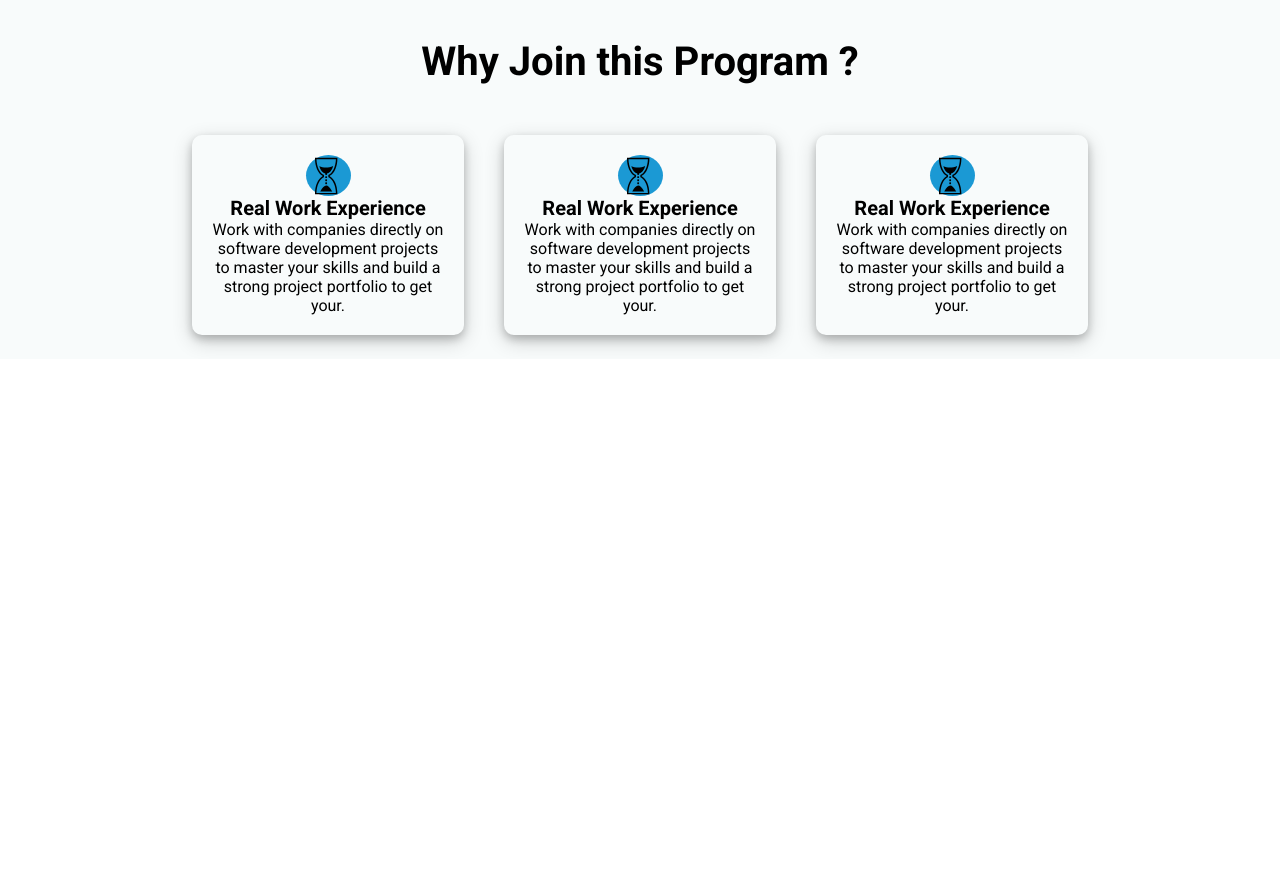
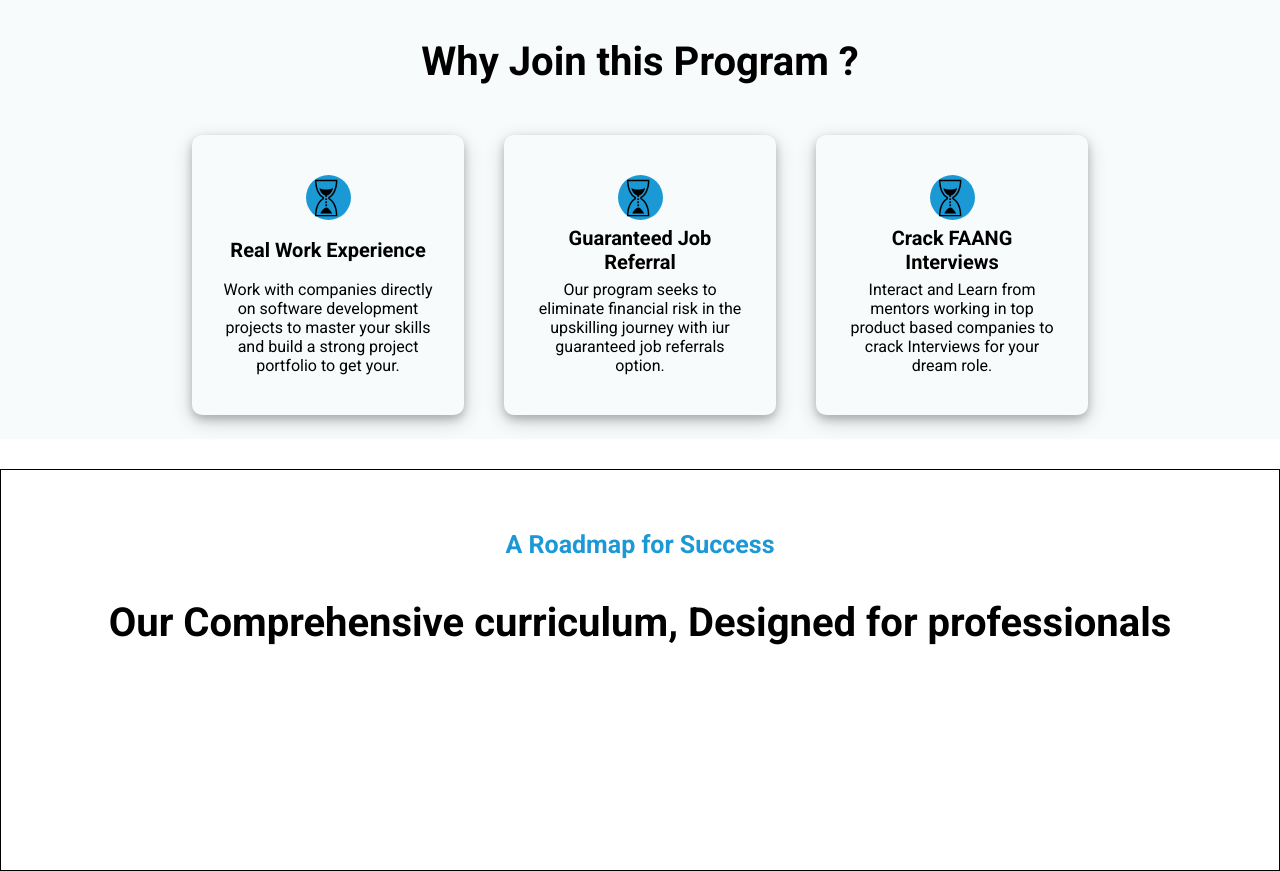
Before and after one commit to BhaskarPurohit/codekrafters, a React (Vite) app in the folder codekrafters/: page / in a window 1280 px wide. Shown: the part 900-1771 px from the top of the page. Before the commit the page ends 1259 px from the top, so only its background shows below. Built offline with nearby package versions, Linux system fonts and the light colour scheme.

Commit message:
course card start

```diff
--- a/codekrafters/src/App.jsx
+++ b/codekrafters/src/App.jsx
@@ -4,6 +4,7 @@ import Landing from './components/Landing'
 import StatsInfo from './components/StatsInfo'
 import "./App.css"
 import RelatedCourses from './components/RelatedCourses'
+import CourseDemo from './components/CourseDemo'
 const App = () => {
   return (
     <div className="home">
@@ -11,6 +12,7 @@ const App = () => {
       <Landing/>
       <StatsInfo/>
       <RelatedCourses/>
+      <CourseDemo/>
     </div>
   )
 }
--- /dev/null
+++ b/codekrafters/src/components/CourseDemo.jsx
@@ -0,0 +1,17 @@
+import React from 'react'
+import "../styles/CourseDemo.css"
+const CourseDemo = () => {
+  return (
+    <div className='course-demo-main'>
+      <div className="headings">
+        <div className="roadmap-heading">A Roadmap for Success</div>
+        <div className="details">Our Comprehensive curriculum, Designed for professionals</div>
+      </div>
+      <div className="course-section">
+
+      </div>
+    </div>
+  )
+}
+
+export default CourseDemo
--- a/codekrafters/src/components/RelatedCourseCard.jsx
+++ b/codekrafters/src/components/RelatedCourseCard.jsx
@@ -9,7 +9,7 @@ const RelatedCourseCard = () => {
                     <GiSandsOfTime style={{
                         height: "40px",
                         width: "40px",
-                        padding:0,
+                        padding: 0,
 
                     }} />
                 </div>
@@ -25,15 +25,15 @@ const RelatedCourseCard = () => {
                     <GiSandsOfTime style={{
                         height: "40px",
                         width: "40px",
-                        padding:0,
+                        padding: 0,
 
                     }} />
                 </div>
                 <div className="info-title">
-                    Real Work Experience
+                    Guaranteed Job Referral
                 </div>
                 <div className="info-para">
-                    Work with companies directly on software development projects to master your skills and build a strong project portfolio to get your.
+                    Our program seeks to eliminate financial risk in the upskilling journey with iur guaranteed job referrals option.
                 </div>
             </div>
             <div className="related-course-card">
@@ -41,15 +41,15 @@ const RelatedCourseCard = () => {
                     <GiSandsOfTime style={{
                         height: "40px",
                         width: "40px",
-                        padding:0,
+                        padding: 0,
 
                     }} />
                 </div>
                 <div className="info-title">
-                    Real Work Experience
+                    Crack FAANG Interviews
                 </div>
                 <div className="info-para">
-                    Work with companies directly on software development projects to master your skills and build a strong project portfolio to get your.
+                    Interact and Learn from mentors working in top product based companies to crack Interviews for your dream role.
                 </div>
             </div>
 
--- /dev/null
+++ b/codekrafters/src/styles/CourseDemo.css
@@ -0,0 +1,28 @@
+.course-demo-main{
+    margin-top: 30px;
+    height: 50vh;
+    /* width: 100%; */
+    border: 1px solid black;
+}
+
+.headings{
+    display: flex;
+    flex-direction: column;
+    align-items: center;
+    /* border: 1px solid black; */
+    justify-content: space-between;
+    gap: 40px;
+}
+
+.roadmap-heading{
+    color: rgb(27,152,213);
+    font-family: 'Roboto', sans-serif;
+    font-weight: bold;
+    font-size: 25px;
+    padding-top: 60px;
+}
+
+.details{
+    font-weight: bold;
+    font-size: 40px;
+}
--- a/codekrafters/src/styles/RelatedCourseCard.css
+++ b/codekrafters/src/styles/RelatedCourseCard.css
@@ -14,15 +14,15 @@ div{
 
 .related-course-card{
     /* border: 1px solid black; */
-    height: 20vh;
-    width: 30vw;
+    height: 25vh;
+    width: 35vw;
     border-radius: 10px;
     box-shadow: 0 4px 8px 0 rgba(0, 0, 0, 0.2), 0 6px 20px 0 rgba(0, 0, 0, 0.19);
     display: flex;
     flex-direction: column;
     justify-content: space-between;
     text-align: center;
-    padding: 20px;
+    padding: 40px 30px;
     align-items: center;
 
 }
--- a/codekrafters/src/styles/RelatedCourses.css
+++ b/codekrafters/src/styles/RelatedCourses.css
@@ -5,7 +5,7 @@
     /* width: 100vw; */
     /* border: 1px solid green; */
     justify-content: space-between;
-    height: 40vh;
+    height: 50vh;
     margin-top: 10px;
     align-items: center;
     padding: 80px;
```
